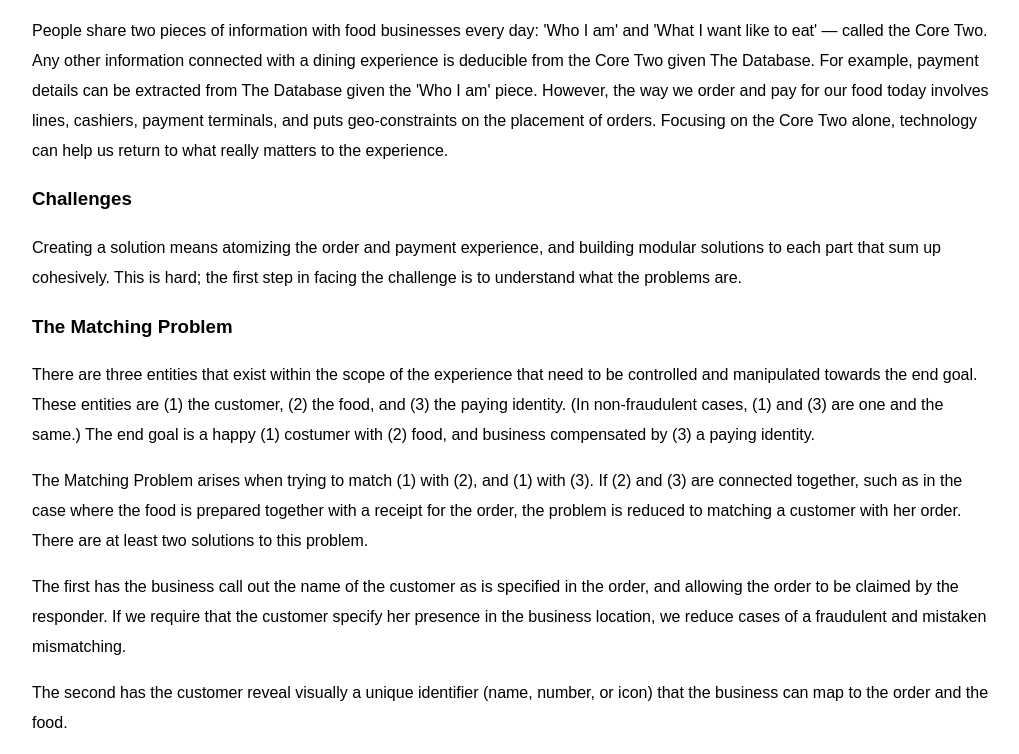
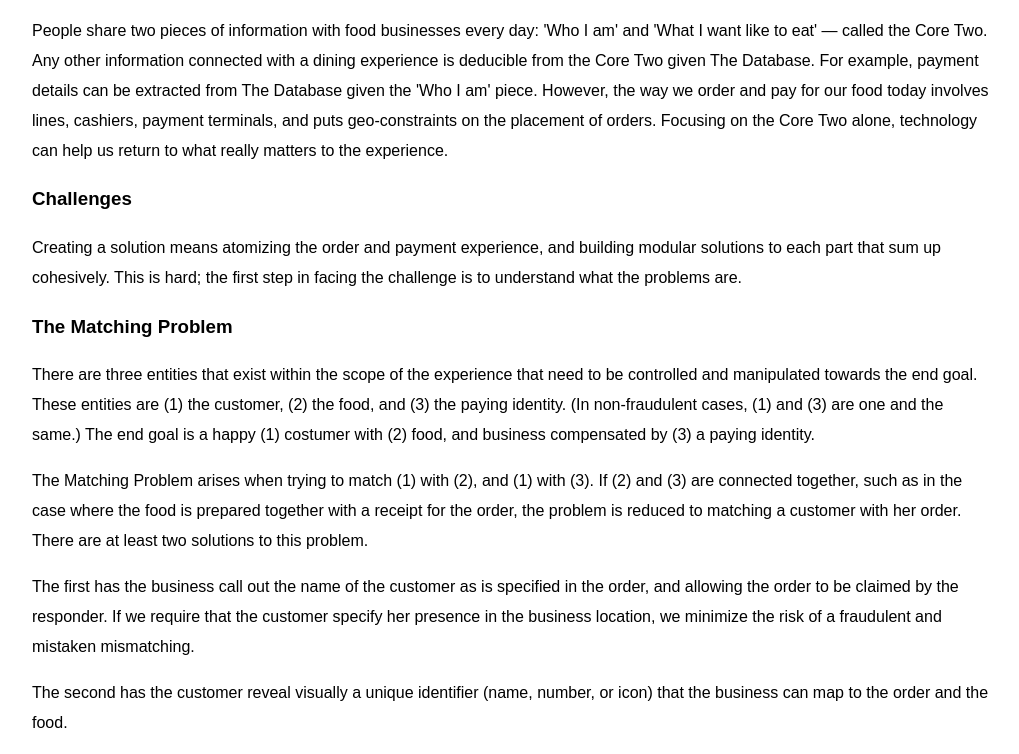
Before and after one commit to Plycion/Codename-Sheep, a plain HTML site: page index.html in a window 1280 px wide. Shown: the part 106-860 px from the top of the page, without its empty margins (128-1147 px from the left). Drawn offline with Linux system fonts and the light colour scheme; a web font is replaced by a local one.

Commit message:
ammended again

```diff
--- a/index.html
+++ b/index.html
@@ -24,7 +24,7 @@
 		<h3>The Matching Problem</h3>
 		<p>There are three entities that exist within the scope of the experience that need to be controlled and manipulated towards the end goal. These entities are (1) the customer, (2) the food, and (3) the paying identity. (In non-fraudulent cases, (1) and (3) are one and the same.) The end goal is a happy (1) costumer with (2) food, and business compensated by (3) a paying identity.</p>
 		<p>The Matching Problem arises when trying to match (1) with (2), and (1) with (3). If (2) and (3) are connected together, such as in the case where the food is prepared together with a receipt for the order, the problem is reduced to matching a customer with her order. There are at least two solutions to this problem.</p>
-		<p>The first has the business call out the name of the customer as is specified in the order, and allowing the order to be claimed by the responder. If we require that the customer specify her presence in the business location, we reduce cases of a fraudulent and mistaken mismatching. </p>
+		<p>The first has the business call out the name of the customer as is specified in the order, and allowing the order to be claimed by the responder. If we require that the customer specify her presence in the business location, we minimize the risk of a fraudulent and mistaken mismatching. </p>
 		<p>The second has the customer reveal visually a unique identifier (name, number, or icon) that the business can map to the order and the food.</p>
 
 
```
